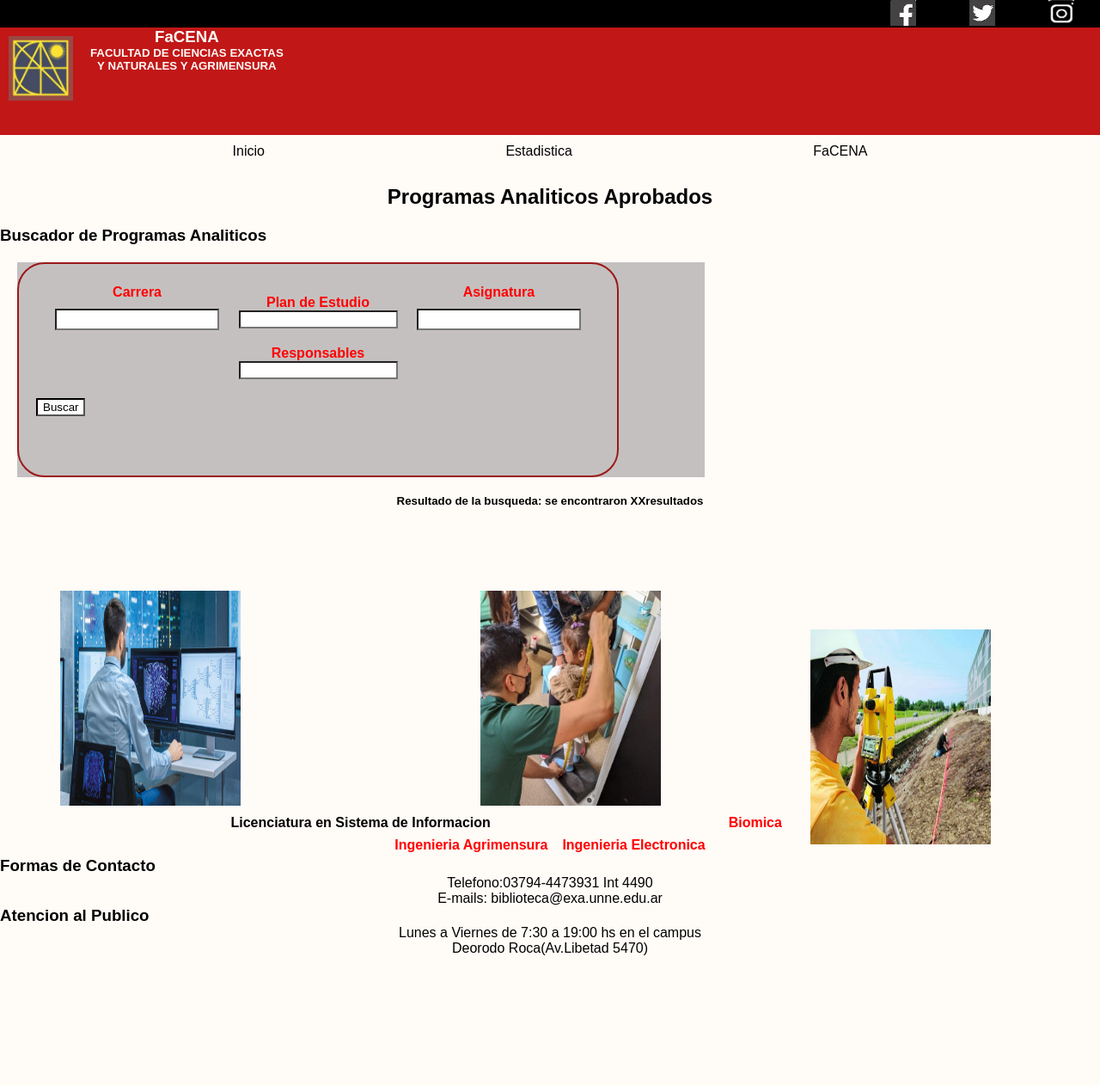
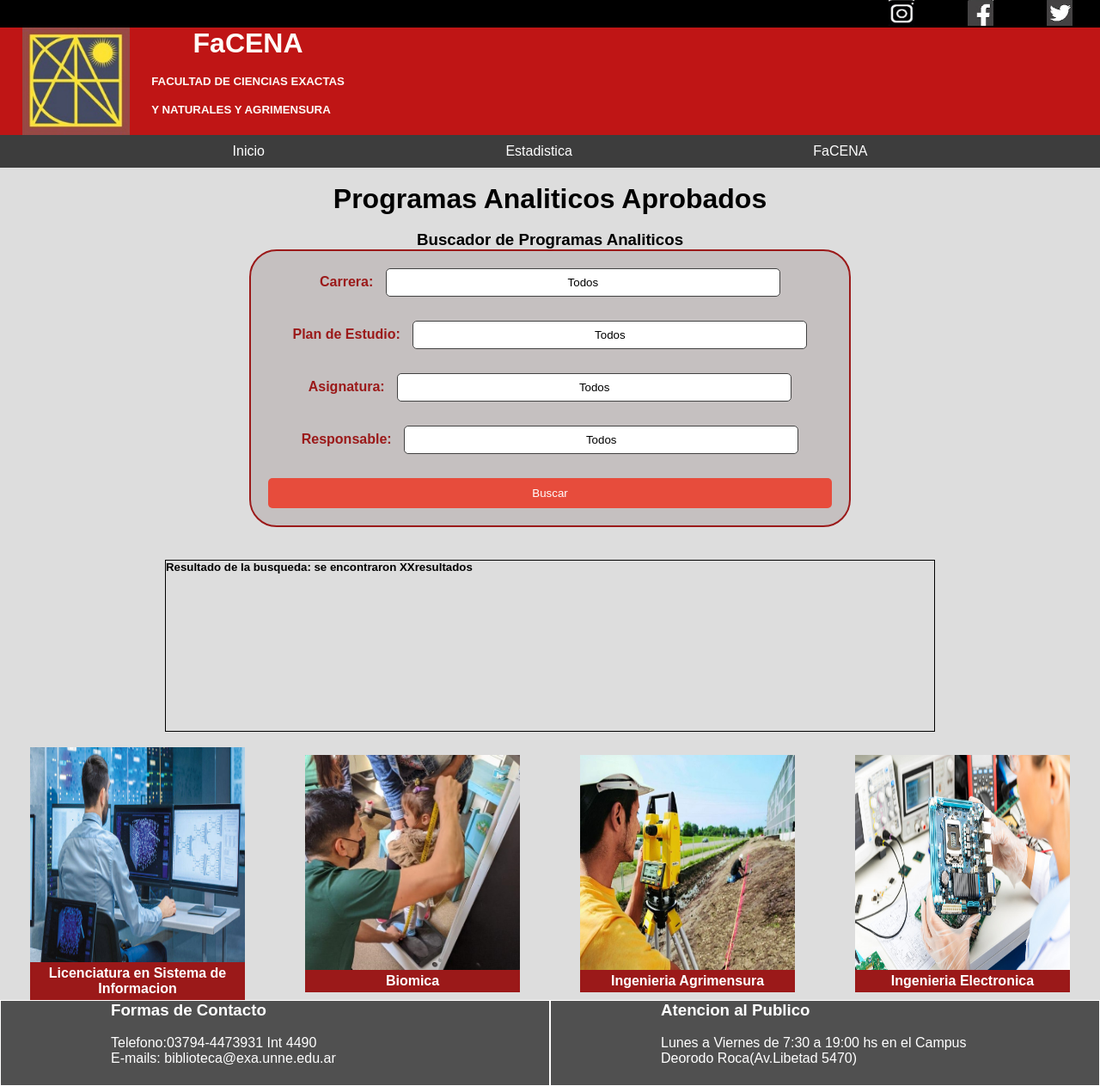
Before and after one commit to FiftyFrick/Proyecto-unne, a PHP site: page / in a window 1280 px wide. Shown: the whole page at 86% size. Before the commit the page ends 1111 px from the top, so only its background shows below. Run offline with PHP 8.4, Linux system fonts and the light colour scheme.

Commit message:
algunos cambios, no te enojes XD

```diff
--- a/index.html
+++ b/index.html
@@ -3,111 +3,166 @@
     <meta charset="UTF-8">
     <meta http-equiv="X-UA-Compatible" content="IE=edge">
     <meta name="viewport" content="width=device-width, initial-scale=1.0">
-    <title>Document</title>
+    <title>FaCENa</title>
     <link rel="stylesheet" type="text/css" href="style.css">
 </head>
+
+
 <body>
-    <header class="header">
-      <div id="redes-sociales">
+    <header>
+      <section>
         <ul class="social">
-          <li class="fb"><a href="https://www.facebook.com/"></a>
-            <img class="fb" src="img/facebook.png" width="30px" height="30px">
+
+          <li>
+            <a href="https://www.instagram.com/"><img src="img/instagram.png"></a>
           </li>
 
-          <li class="twitter"><a href="https://twitter.com/"></a>
-            <img class="twitter" src="img/twitter.png" width="30px" height="30px">
+          <li>
+            <a href="https://www.facebook.com/"><img src="img/facebook.png"></a>
           </li>
 
-          <li class="instagram"><a href="https://www.instagram.com/"></a>
-            <img class="instagram" src="img/instagram.png" width="30px" height="30px">
+          <li>
+            <a href="https://twitter.com/"><img src="img/twitter.png"></a>
           </li>
+
         </ul>
-      </div>
-      <div class="contenedor">
-        <div>
-          <img src="img/logo-facena.jpg" class="logo">
-        </div>
-        <div>
-          <h3 class="text">FaCENA</h3><br>
-          <h5 class="text">FACULTAD DE CIENCIAS EXACTAS</h5><br><h5 class="text">Y NATURALES Y AGRIMENSURA</h5>
-        </div>
+      </section>
+
+      <section class="portada">
+        <article class="logo">
+          <img src="img/logo-facena.jpg">
+        </article>
+        <article>
+          <center><h3 class="FaCENa">FaCENA</h3>
+          <br>
+          <h5>FACULTAD DE CIENCIAS EXACTAS</h5>
+          <br>
+          <h5>Y NATURALES Y AGRIMENSURA</h5>
+          </center>
+        </article>
+      </section>
+
           <!--
           <span class="icon-menu" id="btn-menu"></span>-->
+      </div>
 
-      </div>
     </header>
 
-
-          <nav class="navmuestrate" id="nav">
+    <nav>
       <ul>
           <li><a href="#">Inicio</a></li>
           <li><a href="#">Estadistica</a></li>
           <li><a href="#">FaCENA</a></li>
       </ul>
     </nav>
+
+    <!--
     <aside>
-      <h1 text-align="center">Programas Analiticos Aprobados </h1>
     </aside>
+    -->
 
+    <main>
+      <br>
+      <h1>Programas Analiticos Aprobados </h1>
+      <br>
 
+        	<center>
+              <div class="Buscador">
                 <h3>Buscador de Programas Analiticos</h3>
-    <div class="caja-principal">
-          <div class="caja-secundaria ">
+
+                <form action="">
+                  <article>
+                    <label for="carrera">Carrera:</label>
+                    <input type="text" id="carrera" name="carrera" value="Todos">
+                  </article>
+                  <br>
+                  <article>
+                    <label for="plan">Plan de Estudio:</label>
+                    <input type="text" id="plan" name="plan" value="Todos">
+                  </article>
+                  <br>
+                  <article>
+                    <label for="asignatura">Asignatura:</label>
+                    <input type="text" id="asignatura" name="asignatura" value="Todos">
+                   </article>
+                  <br>
+                  <article>
+                    <label for="responsable">Responsable:</label>
+                    <input type="text" id="responsable" name="responsable" value="Todos">
+                  </article>
+                  <br>
+
+                  <input type="submit" value="Buscar">
+                </form>
+                <!--
                 <h4>Carrera<br><input type="text" name="Carrera"></h4>
 
-            <h4>Plan de Estudio<br><input type="" name="plan_de_estudio"></h4>
+                <h4>Plan de Estudio<br><input type="text" name="plan_de_estudio"></h4>
 
                 <h4>Asignatura<br><input type="text" name="asignatura"></h4>
 
-            <h4>Responsables<br><input type="" name="rol"></h4>
+                <h4>Responsables<br><input type="text" name="rol"></h4>
 
                 <br><br>
 
                 <form class="text">
                   <input class="button" type="button"  value="Buscar">
-            </form>
+                </form> -->
               </div>
-    </div>
+
+          </center>
+          <br>
+          <center>
+            <section class="Result-busqueda">
               <h5>Resultado de la busqueda: se encontraron XXresultados</h5>
               <br><br>
               <br><br>
-<section>
-  <img  class="img1" src="img/licen_en_sist_de_inform.jpg">
-    <h4 class="titulo1">Licenciatura en Sistema de Informacion</h4>
-  <img  class="img2"src="img/biomica.jpg">
+              </section>
+          </center>
+          <br>
+
+      <section class="carreras">
+
+        <article>
+          <img src="img/licen_en_sist_de_inform.jpg">
+          <h4>Licenciatura en Sistema de Informacion</h4>
+        </article>
+        <article>
+          <img src="img/biomica.jpg">
           <h4>Biomica</h4>
-  <img class="img3" src="img/ing_agrimensura.jpeg">
+        </article>
+        <article>
+          <img src="img/ing_agrimensura.jpeg">
           <h4>Ingenieria Agrimensura</h4>
-  <img  class="img4"="img/ing_electronica.jpg">
+        </article>
+        <article>
+          <img  src="img/ing_electronica.jpg">
           <h4>Ingenieria Electronica</h4>
+        </article>
+
       </section>
 
-<article>
-
-</article>
+    </main>
 
 
     <footer>
-      <div class="container">
 
-          <div class="row">
-
-              <div class="">
+      <section>
+        <article>
           <h3>Formas de Contacto</h3>
+          <br>
           <p>Telefono:03794-4473931 Int 4490</p>
           <p>E-mails: biblioteca@exa.unne.edu.ar</p>
-              </div>
+       </article>
+       <br>
+        <article>
+          <h3>Atencion al Publico</h3>
+          <br>
+          <p>Lunes a Viernes de 7:30 a 19:00 hs en el Campus</p>
+          <p>Deorodo Roca(Av.Libetad 5470)</p>
+          </article>
+      </section>
 
-              <div class="">
-                <h3>Atencion al Publico</h3>
-                <p>Lunes a Viernes de 7:30 a 19:00 hs en el campus</p>Deorodo Roca(Av.Libetad 5470)
-
-              </div>
-
-          </div>
-
-        </div>
-      </div>
     </footer>
 
 </body>
--- a/style.css
+++ b/style.css
@@ -1,7 +1,6 @@
 *{
   margin: 0;
   box-sizing: border-box;
-  text-align-last: center;
 }
 
 :-webkit-any(article, aside, nav, section) h1 {
@@ -10,16 +9,58 @@
   margin-block-end: 0.83em;
 }
 body{
-    background-color: #fffbf7;
+    background-color: #dddddd;
     font-family: Arial, Helvetica, sans-serif;
   }
 
 
-  .contenedor{
-    margin: 100%;
-     margin: auto;
+
+  /*------------------Header-----------------*/
+.social {
+    background-color: black;
+    list-style: none;
+    display: flex;
+    flex-direction: row;
+    justify-content: right;
+    align-content: flex-start;
 }
-  /*------------------Header-----------------*/
+.social img{
+  width: 30px;
+  height: 30px;
+}
+.social li {
+    border: 100%;
+    margin: 0 30px 0 30px;
+}
+.social li a {
+   display:block;
+   width:32px;
+   height:32px;
+   position:relative;
+}
+
+
+.portada{
+  background-color: #be0a0af1;
+  width: 100%;
+  height: 125px;
+  display: flex;
+  flex-direction: row;
+  color: #fffbf7;
+}
+.portada article{
+  margin-left: 2%;
+}
+.logo img{
+  width: 125px;
+  height: 125px;
+}
+
+.FaCENa{
+  font-size: 2rem ;
+}
+
+/*
  .header .contenedor{
     width: 100%;
     height: 125px;
@@ -32,6 +73,10 @@ body{
     justify-content: space-between;
     text-align: right;
 }
+.contenedor{
+  margin: 100%;
+   margin: auto;
+}
 .logo {
     flex: 1;
     margin: 10px;
@@ -41,6 +86,7 @@ body{
     text-align: center;
     display:flex;
 }
+
  .text{
   text-align: right;
   color: #fffbf7;
@@ -50,8 +96,12 @@ body{
   height: -0;
   justify-items: start;
 }
+*/
 
-.icon-menu{
+/* --------------------------- Fin header ------------------------ */
+
+
+/* .icon-menu{
     display: block;
     width: 20px;
     height: 20px;
@@ -59,86 +109,106 @@ body{
     line-height: 45px;
     border-radius: 5px;
     cursor: pointer;
+}       esto no se de que es!? */
+
+
+/* ---------------- Inicio Nav ---------------- */
+nav{
+  background-color: #3d3d3d;
+  width: 100%;
 }
-.navmuestrate #nav{
-    background-color: #0e0a0a;
-    padding-bottom: 150px;
-    padding: 50;
-    justify: center;
-}
-.navmuestrate ul{
-  list-style: none;
+nav ul{
+  list-style-type: none;
   margin: 0;
   padding: 0;
   display: flex;
   text-align: center;
   justify-content: space-evenly;
 }
-.navmuestrate ul li a {
+nav ul li a {
   display: block;
   padding: 10px;
-  text-align: center;
   text-decoration: none;
-  color: #020202;
+  color: #ffffff;
 }
-.navmuestrate ul li a:hover {
+nav ul li a:hover {
   background-color: rgb(233, 233, 233);
+  color: #000000;
 }
-
-.social {
-  background: black;
-  list-style: none;
-  display: flex;
-  flex-direction: row;
-  justify-content: right;
-  flex-wrap: wrap;
-  align-content: flex-start;
-
-}
-.social li {
-  display:flex;
-  border: 100%;
-  margin: 0 30px 0 0;
-}
-.social li a {
- display:block;
- width:32px;
- height:32px;
- position:relative;
-}
-
-.caja-principal{
-  margin: 20;
-  display: block;
-  align-items: center;
-  justify-content: center;
-  width: 100vh;
-  background: rgb(197, 192, 192);
-}
+/* -------------- Fin Nav ---------------  */
 
 h1{
   text-align: center;
   font-family: Arial, Helvetica, sans-serif;
 }
 
-h3 {
-  text-align: left;
+/* Estilos para el formulario */
+
+form {
+  background-color: rgb(197, 192, 192); /* Color de fondo rojo */
+  width: 700px;
+  border: 2px solid rgb(155, 25, 25);
+  border-radius: 32px; /* Contorno redondeado */
+  padding: 20px;
+  margin-bottom: 20px;
   display: flex;
+  flex-direction: column;
 }
-div{
-  display: block;
+
+form label {
+  justify-content: left;
+  color: rgb(155, 25, 25);
+  width: 10%;
+  margin-left: 0%;
+  margin-right: 10px ;
+  font-weight: bold;
+  margin-bottom: 5px;
+
 }
-.caja-principal .caja-secundaria{
+
+form input[type="text"] {
+  text-align: center;
+  width: 70%;
+  padding: 8px;
+  margin-bottom: 10px;
+  border: 1px solid rgb(66, 66, 66);
+  border-radius: 5px;
+}
+form input[type="text"]:hover {
+  border: 1px solid rgb(0, 0, 0);
+  border-radius: 5px;
+
+}
+
+
+form input[type="submit"] {
+  background-color: #e74c3c; /* Color de fondo rojo oscuro */
+  color: #fff;
+  padding: 10px 20px;
+  border: none;
+  border-radius: 5px;
+  cursor: pointer;
+}
+
+form input[type="submit"]:hover {
+  background-color: #c0392b; /* Color de fondo rojo más oscuro en el hover */
+}
+/* ------------------------- Fin estilos formulario --------------------- */
+
+
+/*
+.Buscador{
+  background-color: rgb(197, 192, 192);
   width: 700px;
-    height: 250px;
   border: 2px solid rgb(155, 25, 25);
+  border-radius: 32px;
   padding: 20px;
+
   box-sizing: border-box;
   text-align: center;
   margin-block-start: auto;
-    border-radius: 32px;
   margin:initial;
-}
+} */
 
 h4 {
   display: inline-block;
@@ -147,7 +217,7 @@ h4 {
   color: red;
 }
 
-input[type="text" i] {
+/* input[type="text" i] {
   padding: 3px 5px;
   margin: 10px;
 }
@@ -170,35 +240,57 @@ input {
   border-style: inset;
   border-image: initial;
   flex-direction: column;
-}
+} */
+
 h5{
   text-align: left;
 }
 
-.img1{
-  position: relative;
-  display: inline;
-  width: 210px;
+.Result-busqueda{
+  width: 70%;
+  height: 200px;
+  border: solid 1px #000000 ;
+}
+
+
+/* Section carreras  */
+.carreras{
+  display: flex;
+  flex-direction: row;
+  text-align: center;
+}
+.carreras article{
+  margin: auto;
+  width: 250px;
+  background-color: rgb(155, 25, 25);
+}
+
+.carreras img{
+  width: 250px;
   height: 250px;
-  margin: 25px;
-  left: 45px;
 }
-.titulo1{
-  color: #020202;
+.carreras h4{
+  text-align: center;
+  color: #fff;
 }
-.img2{
-  position: relative;
-  display: inline;
-  width: 210px;
-  height: 250px;
-  margin: 25px;
-  right: 45px;
+
+/* ---------------- footer ------------------ */
+
+footer{
+  text-align: left;
+  width: 100%;
+  background-color: rgb(80, 80, 80);
+  color: #ffffff;
 }
-.img3{
-  position: relative;
-  display: inline;
-  width: 210px;
-  height: 250px;
-  margin: 25px;
-  top: 45px;
+footer section {
+  display: flex;
+  flex-direction: row;
+  margin: auto;
 }
+footer section article {
+  padding-left: 10%;
+  height: 100px;
+  width: 50%;
+  border: #fffefe solid 0.5px;
+  margin: auto;
+}
```
Lines whose indentation alone changed are shown as unchanged.
